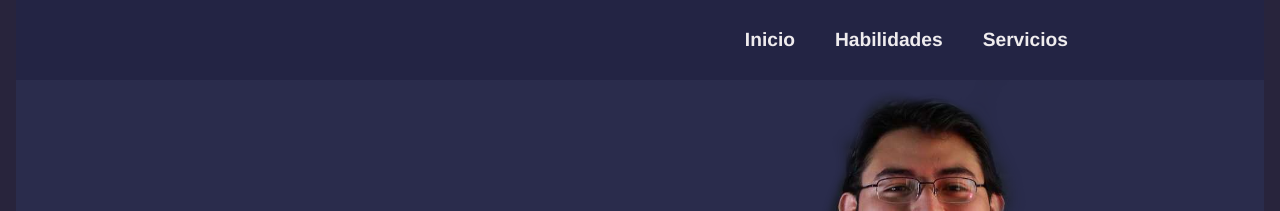
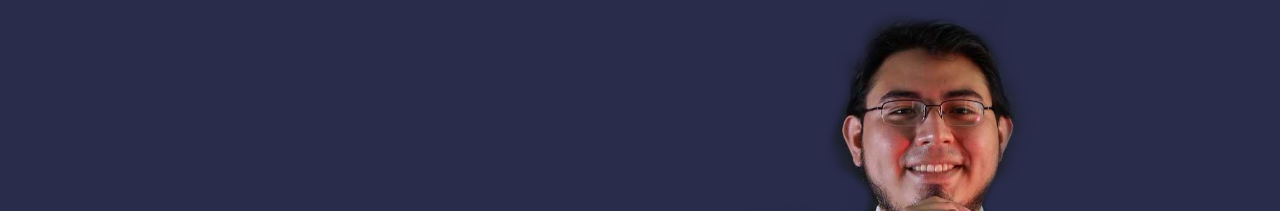
Before and after one commit to JMarrufo9812/MyProfile, a plain HTML site: page index.html in a window 1280 px wide. Shown: the top 211 px of the page. Drawn offline with Linux system fonts and the light colour scheme.

Commit message:
Feat delete navbar

```diff
--- a/index.html
+++ b/index.html
@@ -12,14 +12,6 @@
     <title>Josias Marrufo</title>
   </head>
   <body>
-    <div id="container">
-      <nav>
-        <ul>
-          <li>Inicio</li>
-          <li>Habilidades</li>
-          <li>Servicios</li>
-        </ul>
-      </nav>
       <div class="container-one">
         <div class="container-title-sm">
           <p class="big-title">Soy Josias Marrufo</p>
@@ -157,3 +149,6 @@
     <!-- <footer>Javascript Eliot Marrufo &copy 2020</footer> -->
   </body>
 </html>
+
+<script>
+</script>
--- a/styles.css
+++ b/styles.css
@@ -1,8 +1,6 @@
 * {
   margin: 0;
   padding: 0;
-  /* box-sizing: border-box;
-  transition: all 0.3s ease-in; */
 }
 
 html {
@@ -13,30 +11,6 @@ html {
 #container {
   margin-left: 1rem;
   margin-right: 1rem;
-}
-
-/* NAVEGATION */
-nav {
-  background: #232444;
-  height: 5rem;
-  display: flex;
-  align-items: center;
-  justify-content: center;
-}
-
-nav ul {
-  display: flex;
-  justify-content: right;
-  width: 75%;
-}
-
-nav li {
-  font-size: 1.2rem;
-  list-style: none;
-  display: inline-block;
-  font-weight: bold;
-  color: #efecee;
-  margin-right: 2.5rem;
 }
 
 /* CONTAINERS */
@@ -111,7 +85,7 @@ nav li {
 .icon-habilities {
   color: #efecee;
   font-weight: bold;
-  font-size: 10rem;
+  font-size: 10vh;
 }
 
 .js-icon {
@@ -208,7 +182,7 @@ nav li {
 
 .normal-text {
   color: #efecee;
-  font-size: 1.5vw;
+  font-size: 1.6vw;
 }
 /* FOOTER */
 
@@ -217,6 +191,10 @@ footer {
   line-height: 50px;
   height: 50px;
   text-align: center;
+}
+
+#menu-burguer {
+  display: none;
 }
 
 /* XL */
@@ -228,12 +206,21 @@ footer {
   .container-about-text-sm {
     display: none;
   }
+
+  .card {
+    margin: 1.5rem;
+  }
+
 }
 
 /* SM */
 @media (max-width: 420px) {
   .container-title-xl {
     display: none;
+  }
+
+  .card {
+    margin: 1.5rem;
   }
 
   .container-title-sm {
```
